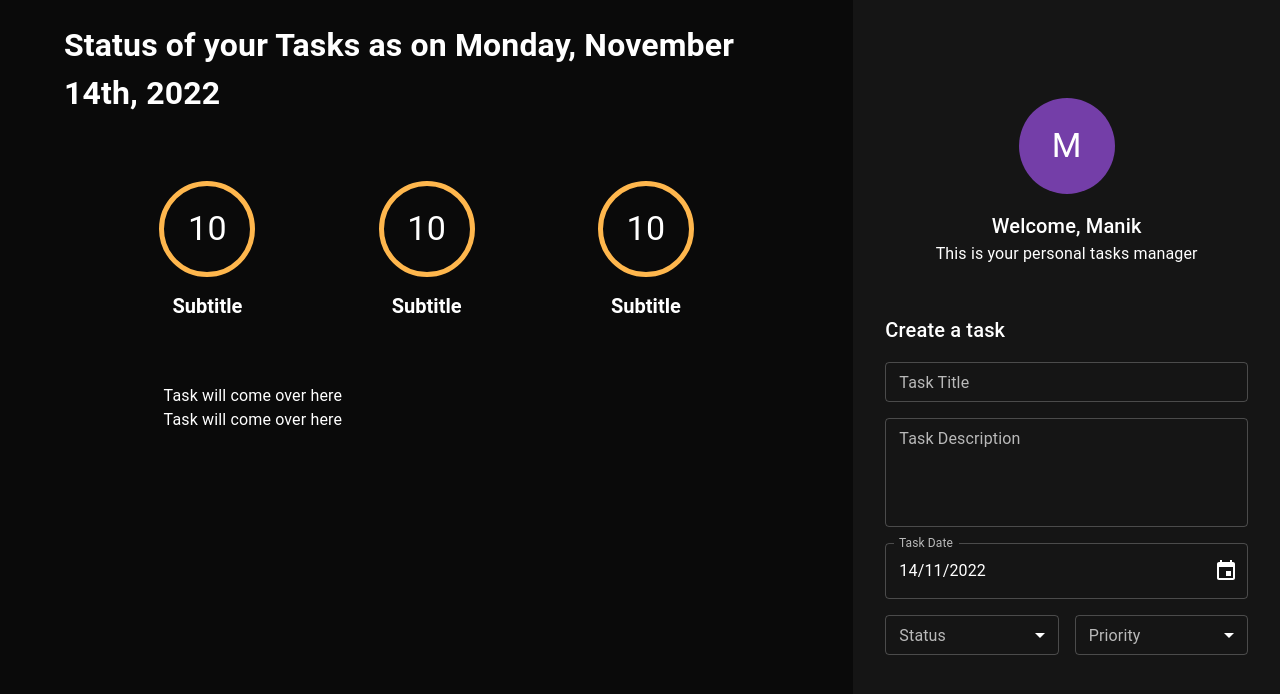
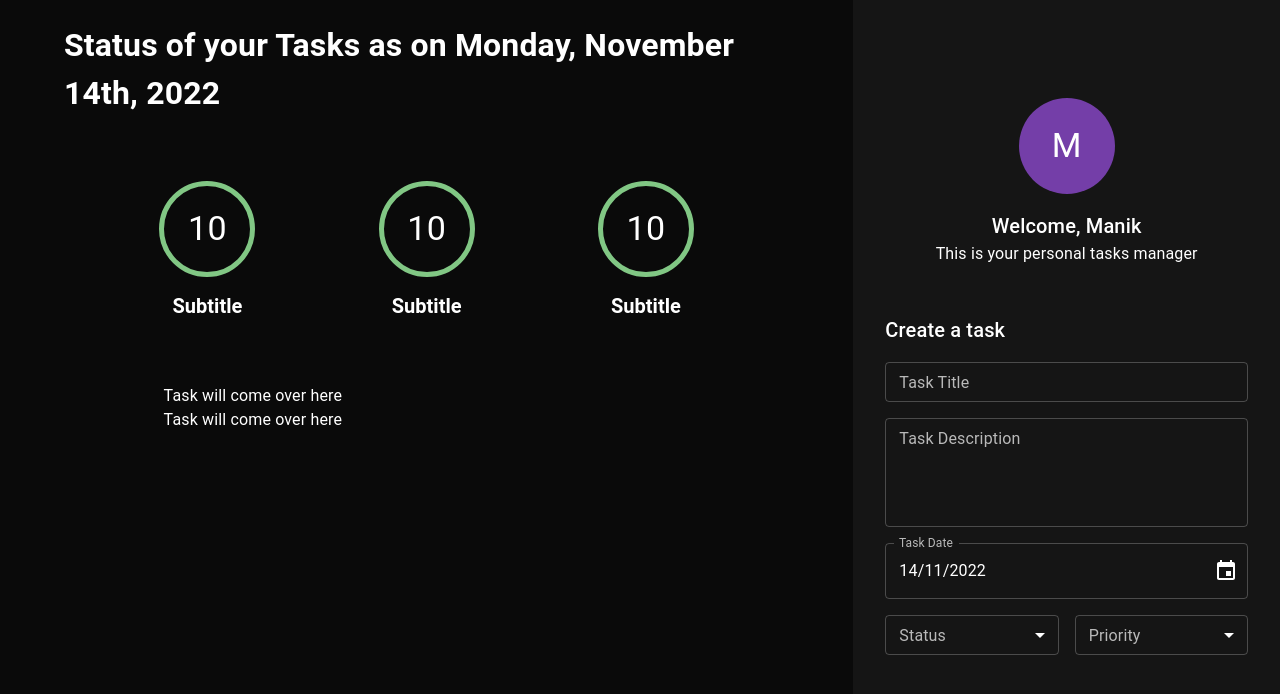
Before and after one commit to solomonakinbiyi/Tasks-Application, a React (Create React App) app: page / in a window 1280 px wide. Shown: the top 694 px of the page. Built offline with nearby package versions, Linux system fonts and the light colour scheme.

Commit message:
created the correct border color label

```diff
--- /dev/null
+++ b/src/components/taskCounter/helpers/emitCorrectBorder.ts
@@ -0,0 +1,15 @@
+import { Status } from "../../createTaskForm/enums/Status";
+import { TaskCounterStatusType } from "./../interfaces/ItaskCounter";
+
+export const emitCorrectBorderColor = (
+  status: TaskCounterStatusType
+): string => {
+  switch (status) {
+    case Status.todo:
+      return "error.light";
+    case Status.inProgress:
+      return "warning.light";
+    case Status.completed:
+      return "success.light";
+  }
+};
--- a/src/components/taskCounter/taskCounter.tsx
+++ b/src/components/taskCounter/taskCounter.tsx
@@ -2,6 +2,7 @@ import React, { FC, ReactElement } from "react";
 import { Avatar, Box, Typography } from "@mui/material";
 import { ITaskCounter } from "./interfaces/ItaskCounter";
 import { Status } from "../createTaskForm/enums/Status";
+import { emitCorrectBorderColor } from "./helpers/emitCorrectBorder";
 
 export const TaskCounter: FC<ITaskCounter> = (props): ReactElement => {
   const { status = Status.completed, count = 0 } = props;
@@ -19,7 +20,7 @@ export const TaskCounter: FC<ITaskCounter> = (props): ReactElement => {
           width: "96px",
           height: "96px",
           marginBottom: "16px",
-          borderColor: "warning.light",
+          borderColor: `${emitCorrectBorderColor(status)}`,
         }}
       >
         <Typography color="#ffffff" variant="h4">
```
